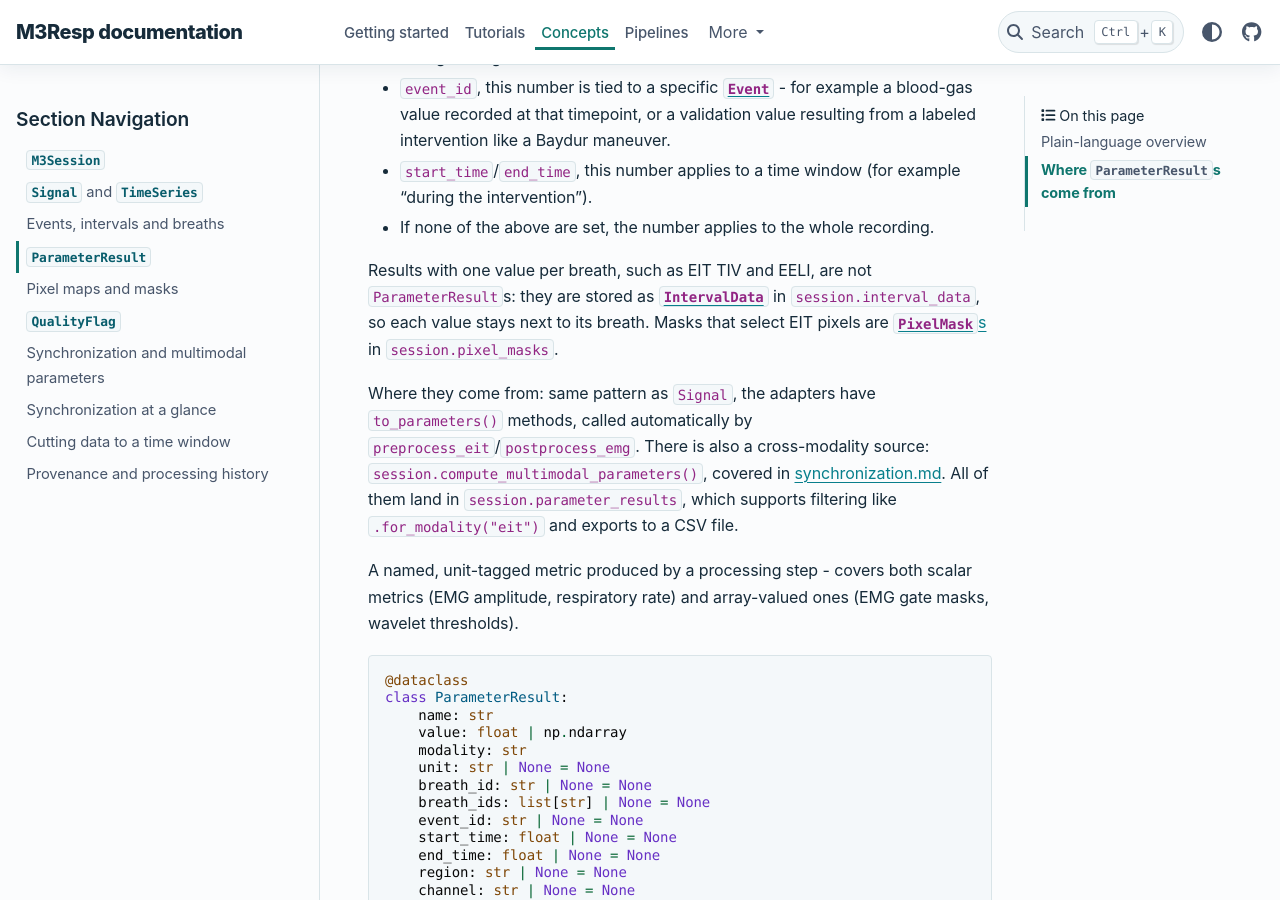
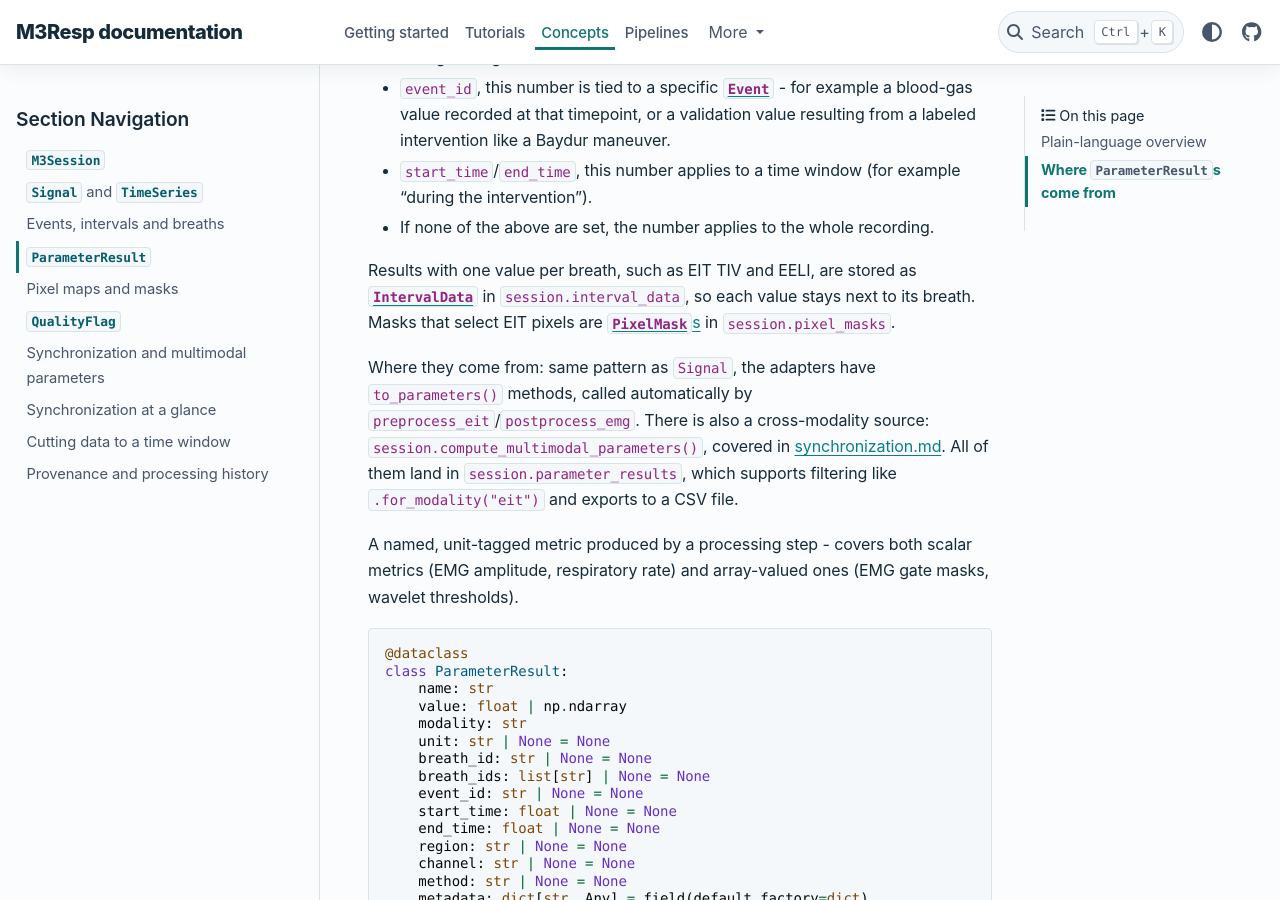
Before and after one commit to M3RESP/m3resp, a Sphinx documentation site: the page built from docs/concepts/parameters.md, in a window 1280 px wide and 900 px high, scrolled down 473 px. Built offline with Sphinx 7.4.7 and the PyData theme 0.15.4, drawn with Linux system fonts in a browser that asks for light colours.

Commit message:
Fix documentation

```diff
--- a/docs/concepts/parameters.md
+++ b/docs/concepts/parameters.md
@@ -21,8 +21,7 @@ all optional and can be combined:
   example "during the intervention").
 - If none of the above are set, the number applies to the whole recording.
 
-Results with one value per breath, such as EIT TIV and EELI, are not
-`ParameterResult`s: they are stored as
+Results with one value per breath, such as EIT TIV and EELI, are stored as
 [`IntervalData`](events-and-breaths.md#values-per-interval-or-event) in
 `session.interval_data`, so each value stays next to its breath. Masks that
 select EIT pixels are [`PixelMask`s](pixel-maps.md) in `session.pixel_masks`.
```
